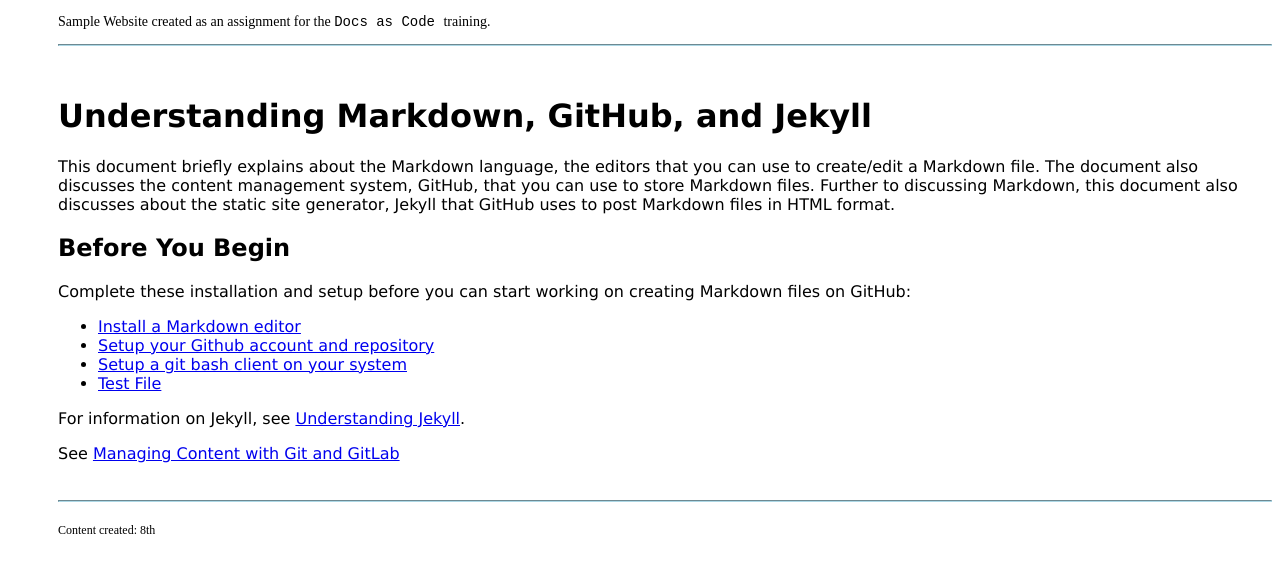
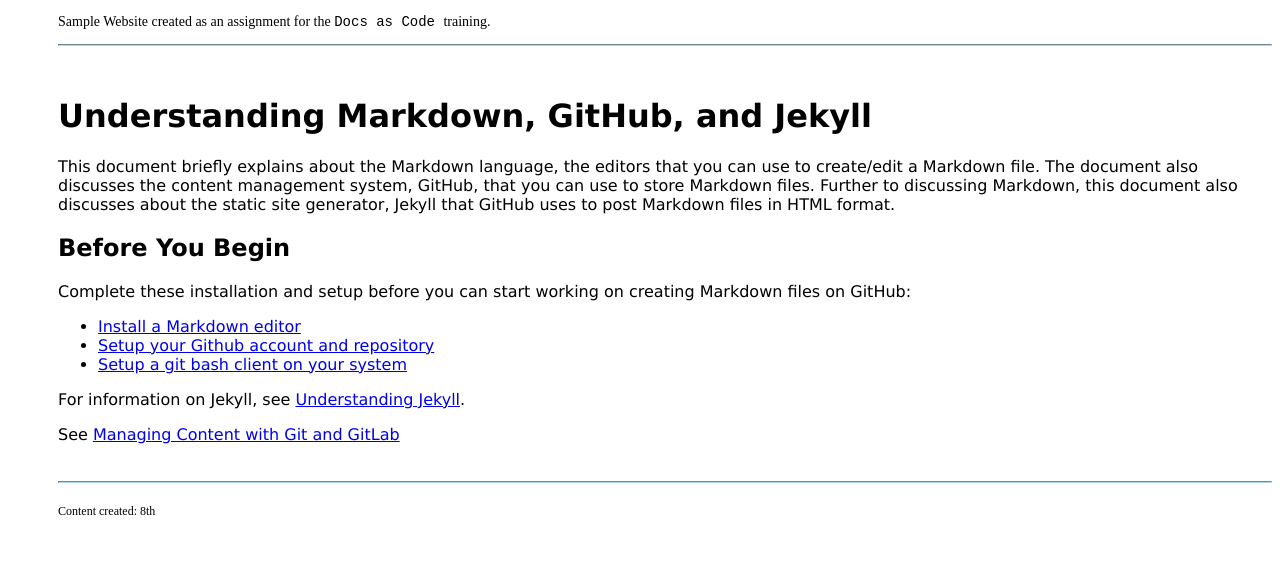
Before and after one commit to sanitharao/twtsession, a Jekyll site: the page built from index.md, in a window 1280 px wide. Shown: the top 573 px of the page. Built offline with Jekyll 4.4.1, drawn with Linux system fonts in a browser that asks for light colours; our own code applies the rules of GitHub Pages for plain Markdown files.

Commit message:
Update index.md

```diff
--- a/index.md
+++ b/index.md
@@ -16,7 +16,6 @@ Complete these installation and setup before you can start working on creating M
 - [Install a Markdown editor](topics/markdown.md)
 - [Setup your Github account and repository](topics/github.md)
 - [Setup a git bash client on your system](topics/download_and_install_git_bash.md)
-- [Test File](topics/test.md)
 
 For information on Jekyll, see [Understanding Jekyll](topics/jekyll.md).
 
```
